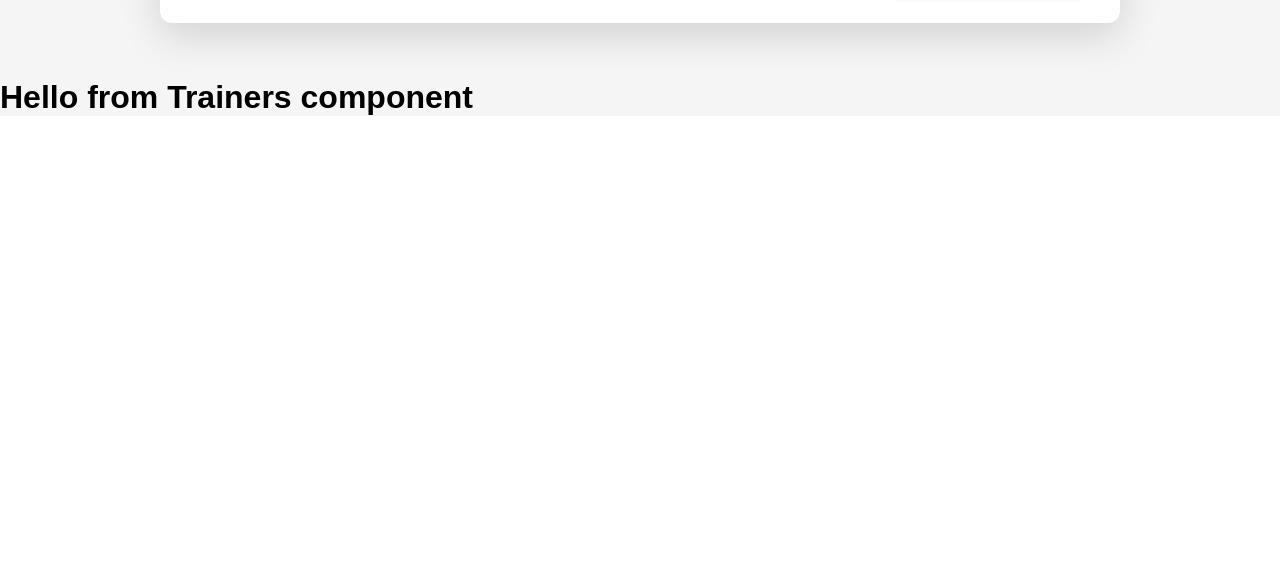
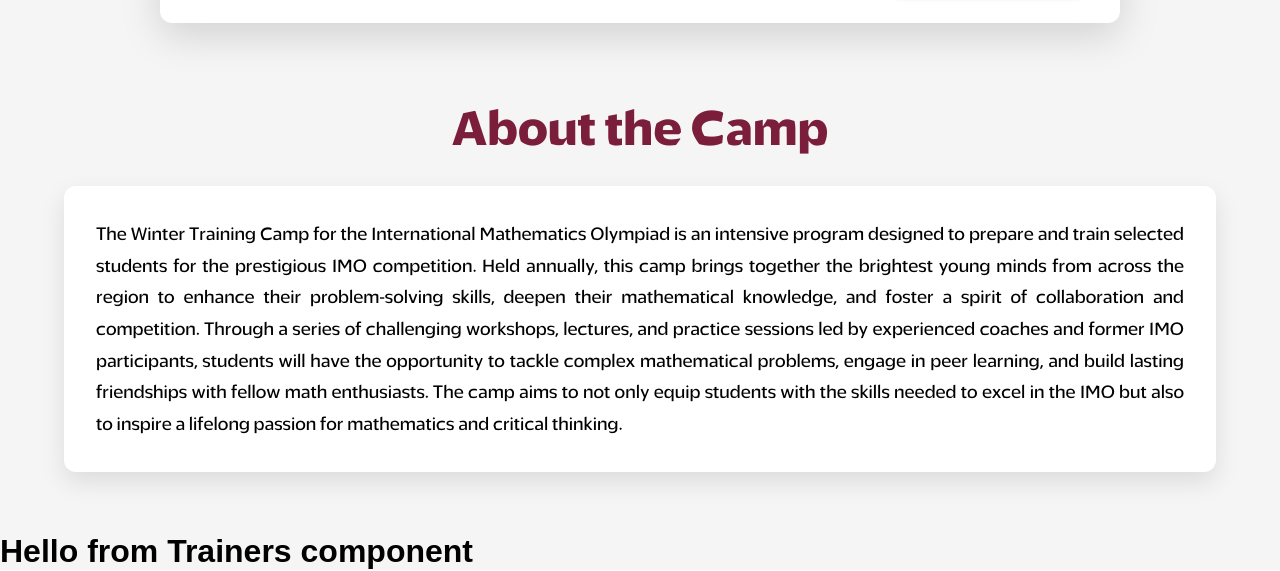
Before and after one commit to Graduation-Project-POM/FrontEnd-POM, a React (Vite) app: page /winterPath in a window 1280 px wide. Shown: the part 682-1253 px from the top of the page. Before the commit the page ends 820 px from the top, so only its background shows below. Built offline with nearby package versions, Linux system fonts and the light colour scheme.

Commit message:
[feature] : create about camp page

```diff
--- a/src/Components/HomeComponents/Navbar/Navbar.tsx
+++ b/src/Components/HomeComponents/Navbar/Navbar.tsx
@@ -118,6 +118,7 @@ const location = useLocation()
                 <SidebarNavLink onClick={handleClose}>{t("nav.services")}</SidebarNavLink>
                 <SidebarNavLink onClick={handleClose}>{t("nav.program")}</SidebarNavLink>
                 <SidebarNavLink onClick={handleClose}>{t("nav.about")}</SidebarNavLink>
+                <SidebarNavLink onClick={handleClose}>{t("nav.camp")}</SidebarNavLink>
                 <MobileLoginButton onClick={handleClose}>{t("nav.login")}</MobileLoginButton>
               </Box>
 
--- /dev/null
+++ b/src/Components/WinterCampComponents/about/about.ts
@@ -0,0 +1,28 @@
+import { styled } from "@mui/material/styles";
+import { Typography, Container } from "@mui/material";
+
+export const AboutContainer = styled(Container)({
+    position: "relative",
+    overflow: "hidden",
+    paddingTop: "40px",
+    paddingBottom: "40px",
+});
+
+export const AboutTitle = styled(Typography)({
+    fontWeight: 700,
+    textAlign: "center",
+    color: "#7A1E3C",
+    marginBottom: "32px",
+    position: "relative",
+
+});
+
+export const AboutText = styled(Typography)({
+    fontSize: "1.1rem",
+    textAlign: "justify",
+    lineHeight: 1.8,
+    backgroundColor: "#fff",
+    borderRadius: "12px",
+    padding: "32px",
+    boxShadow: "0 10px 25px rgba(0,0,0,0.1)",
+});
--- /dev/null
+++ b/src/Components/WinterCampComponents/about/about.tsx
@@ -0,0 +1,21 @@
+import { Box } from "@mui/material";
+import { AboutContainer, AboutTitle, AboutText } from "./about.ts";
+import { useTranslation } from "react-i18next";
+
+export function About() {
+    const { t } = useTranslation();
+
+    return (
+        <Box>
+            <AboutContainer maxWidth="lg">
+                <AboutTitle variant="h3">
+                    {t("winterCamp.aboutTitle")}
+                </AboutTitle>
+
+                <AboutText >
+                    {t("winterCamp.aboutDescription")}
+                </AboutText>
+            </AboutContainer>
+        </Box>
+    );
+}
--- a/src/lang/ar.json
+++ b/src/lang/ar.json
@@ -273,6 +273,8 @@
     "checkOut": "تسجيل الخروج",
     "startDate": "١٠ كانون الثاني ٢٠٢٦",
     "endDate": "١٥ كانون الثاني ٢٠٢٦",
-    "exploreCamp": "استكشف المخيم"
+    "exploreCamp": "استكشف المخيم",
+    "aboutTitle": "عن المخيم",
+    "aboutDescription":"المخيم التدريبي التابع لأولمبياد الرياضيات الفلسطيني هو بيئة تعليمية مليئة بالتحدي والإبداع، حيث يجتمع الطلاب الموهوبون لاستكشاف عالم الرياضيات بطرق مبتكرة. خلال أيام المخيم، يشارك المشاركون في ورش عمل ومسابقات تدريبية تهدف إلى تطوير مهارات التفكير النقدي وحل المسائل المعقدة، وتحضيرهم للتحديات المحلية والدولية، كل ذلك في جو من التعاون والتنافس الإيجابي."
   }
 }
--- a/src/lang/en.json
+++ b/src/lang/en.json
@@ -273,6 +273,8 @@
     "checkOut": "CHECK OUT",
     "startDate": "10 Jan 2026",
     "endDate": "15 Jan 2026",
-    "exploreCamp": "Explore the Camp"
+    "exploreCamp": "Explore the Camp",
+    "aboutTitle": "About the Camp",
+    "aboutDescription": "The Winter Training Camp for the International Mathematics Olympiad is an intensive program designed to prepare and train selected students for the prestigious IMO competition. Held annually, this camp brings together the brightest young minds from across the region to enhance their problem-solving skills, deepen their mathematical knowledge, and foster a spirit of collaboration and competition. Through a series of challenging workshops, lectures, and practice sessions led by experienced coaches and former IMO participants, students will have the opportunity to tackle complex mathematical problems, engage in peer learning, and build lasting friendships with fellow math enthusiasts. The camp aims to not only equip students with the skills needed to excel in the IMO but also to inspire a lifelong passion for mathematics and critical thinking."
   }
 }
--- a/src/pages/winterCamp.tsx
+++ b/src/pages/winterCamp.tsx
@@ -1,12 +1,15 @@
 import { Box } from "@mui/material";
 import Trainers from "../components/WinterCampComponents/trainers/trainers.tsx";
 import Home from "../Components/WinterCampComponents/homepage/home.tsx";
+import {About} from "../Components/WinterCampComponents/about/about.tsx";
 
 export default function WinterCamp() {
   return (
     <Box sx={{ background: "#f5f5f5" }}>
       <Home />
+      <About />
       <Trainers />
+
     </Box>
   )
 }
```
